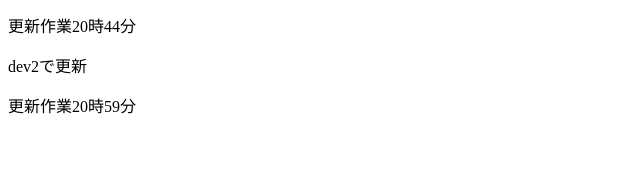
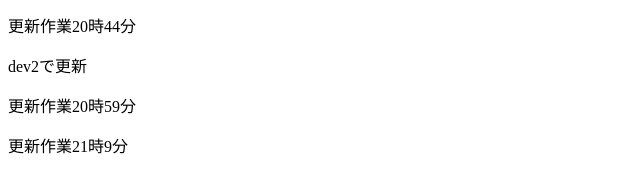
Before and after one commit to takayama-dena/0826-2, a plain HTML site: page index.html in a window 1280 px wide. Shown: the part 116-308 px from the top of the page, without its empty margins (0-640 px from the left). Drawn offline with Linux system fonts and the light colour scheme.

Commit message:
更新作業しました

```diff
--- a/index.html
+++ b/index.html
@@ -11,5 +11,6 @@
     <p>更新作業20時44分</p>
     <p>dev2で更新</p>
     <p>更新作業20時59分</p>
+    <p>更新作業21時9分</p>
 </body>
 </html>
```
